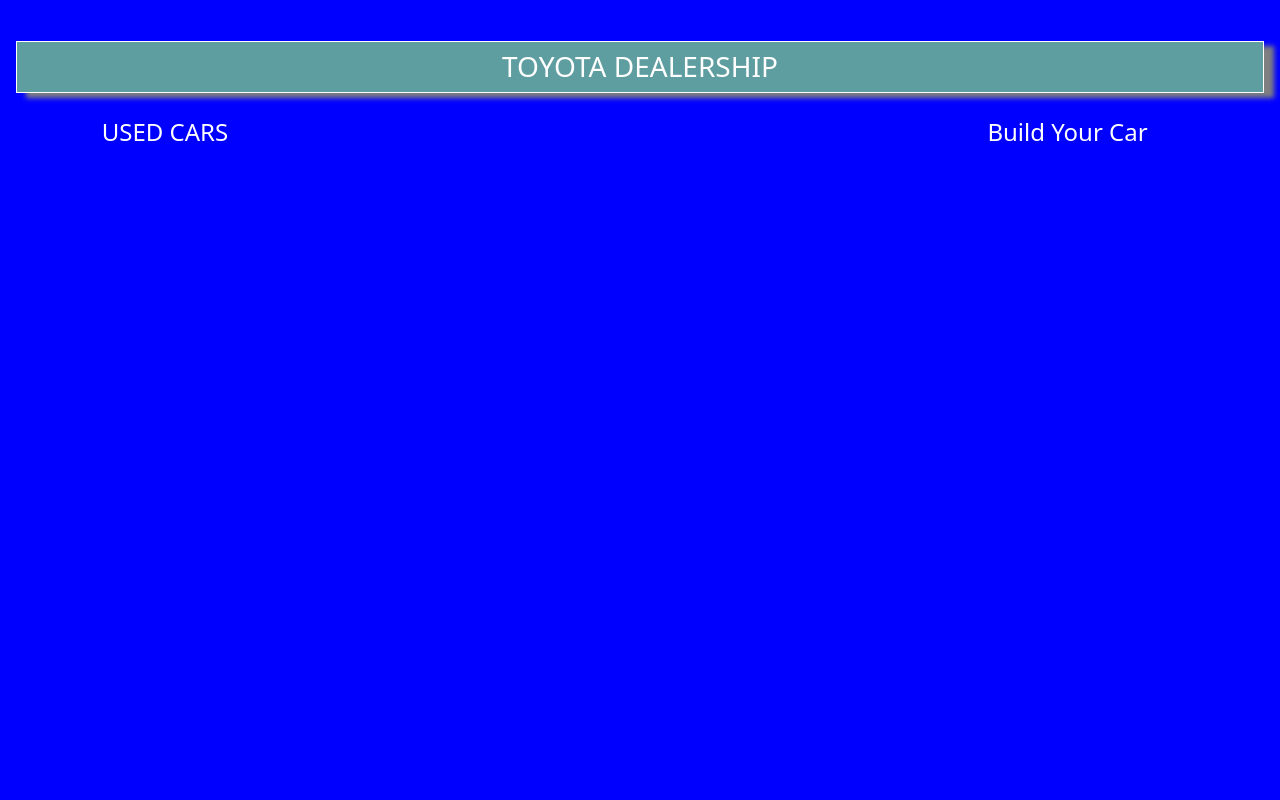
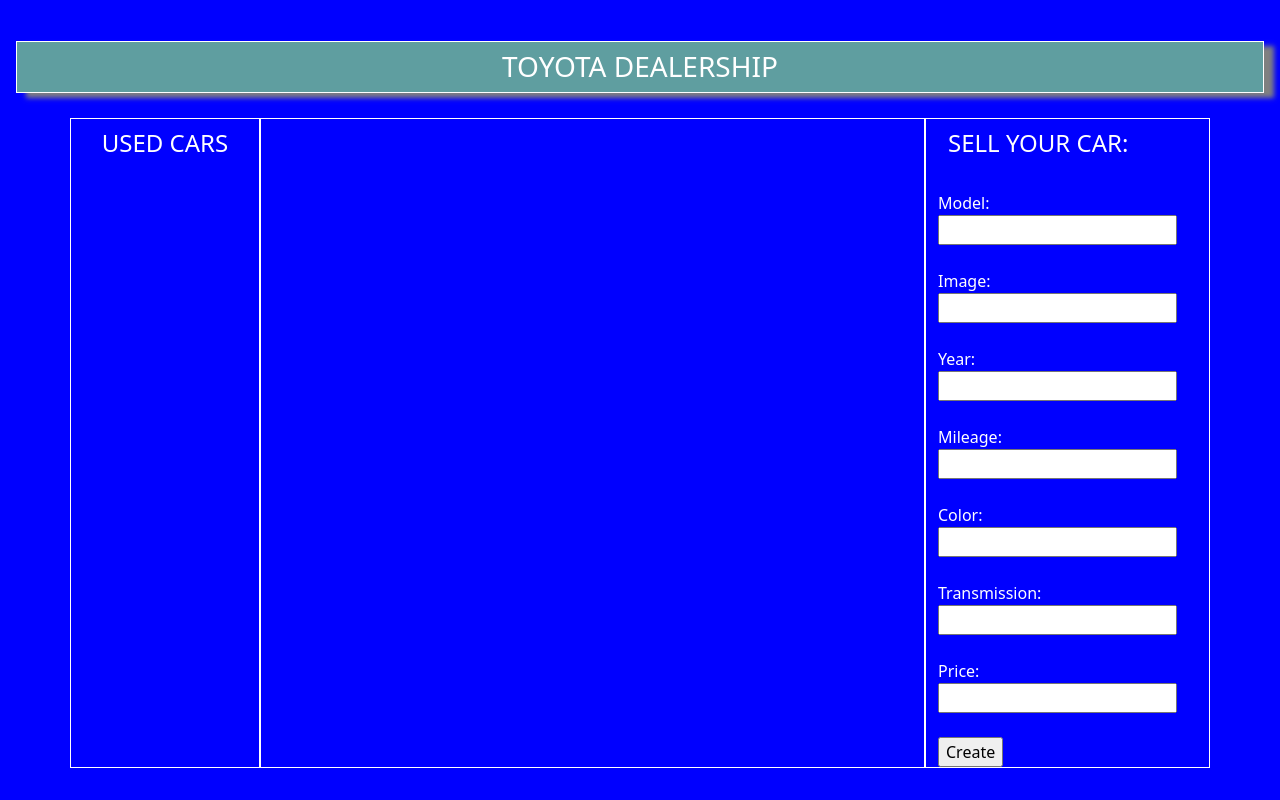
Before and after one commit to enkhbatMunkhbold/phase-1-project, a website: page index.html in a window 1280 px wide. Drawn offline with nearby package versions, Linux system fonts and the light colour scheme; no server answers.

Commit message:
make form for selling car, work on css to look smoother

```diff
--- a/css/styles.css
+++ b/css/styles.css
@@ -10,7 +10,7 @@
 
 ul {
   margin: auto;
-  padding-left: 16px;
+  padding-left: 10px;
 }
 
 .container {
@@ -34,17 +34,33 @@
   color:white;
 }
 
-.build-car .car-list {
+.sell-own-car  {
   border: 1px solid white;
+  text-align: left;
 }
 
 .car-poster {
-  width: 10rem;
-  border: 3px solid white;
-  box-shadow: 4px 2px 2px gray;
+  width: 12rem;
 }
 
 .card-title {
   color: azure;
   font-weight: bolder;
 }
+
+.car-image {
+  margin-bottom: 5px;
+}
+
+h4 {
+  margin: 10px;
+}
+
+label {
+  color: white;
+}
+
+.car-details, .car-list{
+  border: 1px solid white;
+  padding: 0 5px;
+}
--- a/index.html
+++ b/index.html
@@ -13,13 +13,38 @@
     <div class="container">
       <div class="row">
         <div class="col-2 car-list">
-          <h4>USED CARS</h4>
+          <h4>USED CARS</h4><br/>
           <ul class="list text-center"></ul>
         </div>
         <div class="col-7 car-details">
         </div>
-        <div class="col-3 buld-car">
-          <h4>Build Your Car</h4>
+        <div class="col-3 sell-own-car">
+          <form id="sell-car">
+            <h4>SELL YOUR CAR:</h4>
+            <br/>
+            <label for="sell-car-model">Model: </label><br/>
+            <input type="text" name="sell-car-model" id="sell-car-model" />
+            <br/><br/>
+            <label for="new-restaurant">Image: </label><br/>
+            <input type="text" name="restaurant" id="new-restaurant" />
+            <br/><br/>
+            <label for="new-image">Year: </label><br/>
+            <input type="text" name="image" id="new-image" />
+            <br/><br/>
+            <label for="new-rating">Mileage: </label><br/>
+            <input type="number" name="rating" id="new-rating" />
+            <br/><br/>
+            <label for="sell-car-model">Color: </label><br/>
+            <input type="text" name="sell-car-model" id="sell-car-model" />
+            <br/><br/>
+            <label for="new-restaurant">Transmission: </label><br/>
+            <input type="text" name="restaurant" id="new-restaurant" />
+            <br/><br/>
+            <label for="new-image">Price: </label><br/>
+            <input type="text" name="image" id="new-image" />
+            <br/><br/>
+            <input type="submit" id='submit-button' value="Create" />
+          </form>
         </div>
       </div>
     </div>
--- a/src/index.js
+++ b/src/index.js
@@ -18,7 +18,7 @@
   const div = document.createElement('div')
   div.className = 'card text-bg-info border-secondary mb-3 car-poster'
   div.innerHTML = `
-    <img src="${car.image}" class="card-img-top" style="height:100px;" alt="...">
+    <img src="${car.image}" class="card-img-top car-image" style="height:100px;" alt="...">
     <div class="card-body">
       <h5 class="card-title">${car.model}</h5>
     </div>
```
Also changed, not shown: db.json (+4 -4 lines).
